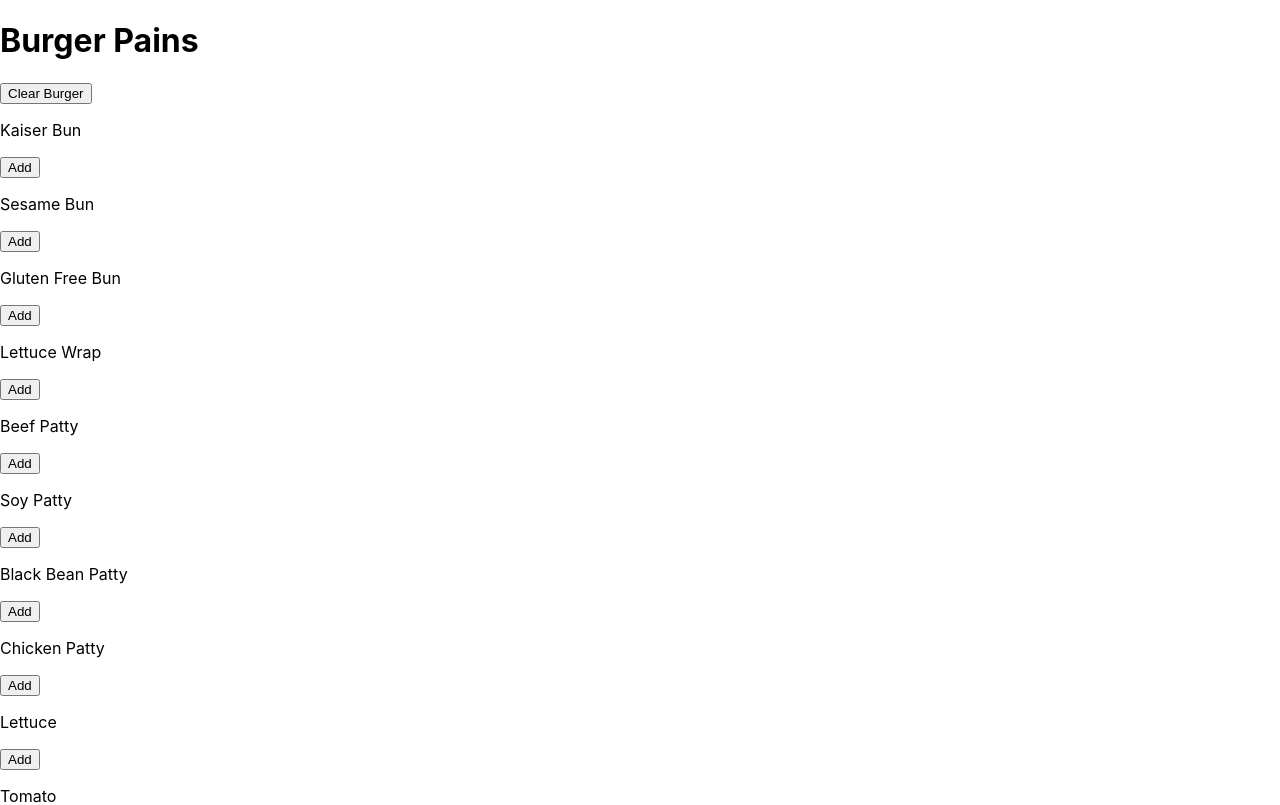
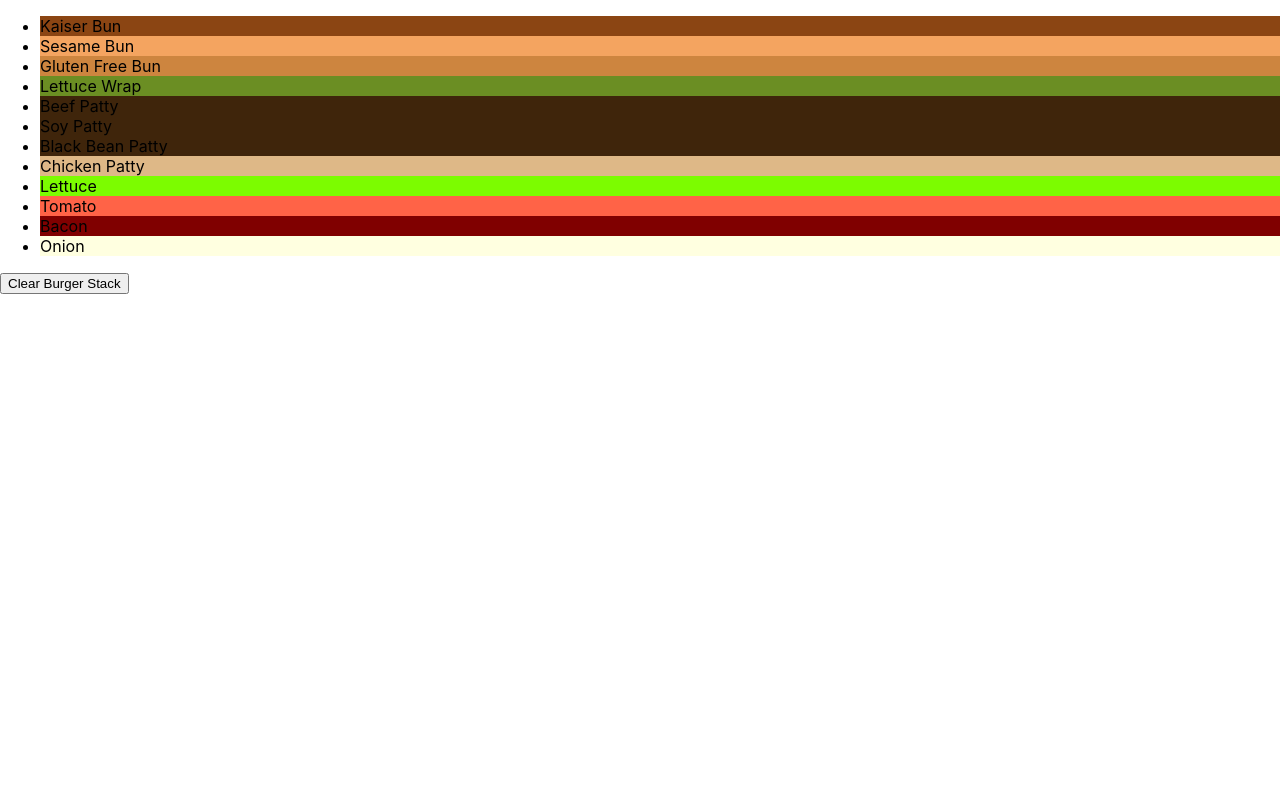
Before and after one commit to jaysun025/burger-stack, a React (Create React App) app: page / in a window 1280 px wide. Shown: the top 805 px of the page. Built offline with nearby package versions, Linux system fonts and the light colour scheme.

Commit message:
learing how to do it right

```diff
--- /dev/null
+++ b/src/App.js
@@ -0,0 +1,47 @@
+import React, { Component } from 'react'
+import IngredientList from './IngredientList'
+import BurgerPane from './BurgerPane'
+
+
+const ingredients = [
+    {name: 'Kaiser Bun', color: 'saddlebrown'},
+    {name: 'Sesame Bun', color: 'sandybrown'},
+    {name: 'Gluten Free Bun', color: 'peru'},
+    {name: 'Lettuce Wrap', color: 'olivedrab'},
+    {name: 'Beef Patty', color: '#3F250B'},
+    {name: 'Soy Patty', color: '#3F250B'},
+    {name: 'Black Bean Patty', color: '#3F250B'},
+    {name: 'Chicken Patty', color: 'burlywood'},
+    {name: 'Lettuce', color: 'lawngreen'},
+    {name: 'Tomato', color: 'tomato'},
+    {name: 'Bacon', color: 'maroon'},
+    {name: 'Onion', color: 'lightyellow'}
+  ]
+
+
+class App extends Component{
+    state = {
+        burgerIngredients: []
+    }
+
+    addToBurger = (e) => {
+        let currentBurger = this.state.burgerIngredients
+        currentBurger.push(e.target.innerText)
+
+        this.setState({
+            burgerIngredients: currentBurger
+        })
+    }
+
+    render() {
+        return (
+            <div>
+                <IngredientList ingredients={ingredients} addToBurger={this.addToBurger} />
+                <BurgerPane burgerIngredients={this.state.burgerIngredients} />
+            </div>
+        )
+    }
+}
+
+
+export default App;
--- a/src/BurgerPane.js
+++ b/src/BurgerPane.js
@@ -1,11 +1,18 @@
+import React, { Component } from 'react'
+import BurgerStack from './BurgerStack'
+import ClearBurger from './ClearBurger'
 
+class BurgerPane extends Component {
+// handle passed in props and state vals and functions
 
-let BurgerPane = (props) => {
+  render() {
     return (
-        <div>
-          <h1>Burger Pains</h1>
-        </div>
+      <div>
+        <BurgerStack burgerIngredients={this.props.burgerIngredients} />
+        <ClearBurger />
+      </div>
     )
+  }
 }
 
 export default BurgerPane
--- /dev/null
+++ b/src/BurgerStack.js
@@ -0,0 +1,19 @@
+import React, { Component } from 'react'
+import Ingredient from './Ingredient'
+
+class BurgerStack extends Component {
+    render () {
+// call .map on our past props array and render
+// an ingredient component for each item.
+let burgerIngredients = this.props.burgerIngredients.reverse().map((item, index) => (
+    <Ingredient ingredient={item} key={`keyB${index}`} />
+))
+        return (
+            <ul>
+                {burgerIngredients}
+            </ul>
+        )
+    }
+}
+
+export default BurgerStack
--- a/src/BurgerStacker.js
+++ /dev/null
@@ -1,51 +0,0 @@
-import './App.css';
-import IngredientList from './components/IngredientList'
-import React, { Component } from 'react'
-import BurgerPane from './BurgerPane'
-import ClearBurger from './components/ClearBurger'
-
-class BurgerStacker extends Component{
-  constructor() {
-    super()
-  this.state =  {
-    ingredients: [
-    {name: 'Kaiser Bun', color: 'saddlebrown'},
-    {name: 'Sesame Bun', color: 'sandybrown'},
-    {name: 'Gluten Free Bun', color: 'peru'},
-    {name: 'Lettuce Wrap', color: 'olivedrab'},
-    {name: 'Beef Patty', color: '#3F250B'},
-    {name: 'Soy Patty', color: '#3F250B'},
-    {name: 'Black Bean Patty', color: '#3F250B'},
-    {name: 'Chicken Patty', color: 'burlywood'},
-    {name: 'Lettuce', color: 'lawngreen'},
-    {name: 'Tomato', color: 'tomato'},
-    {name: 'Bacon', color: 'maroon'},
-    {name: 'Onion', color: 'lightyellow'}
-  ],
-  burgerArray: []
-}
-
-this.addFood = () => {
-  let tempFood = this.state.ingredArray
-  tempFood.push(this.state.newFood)
-}
-
-this.clearFood = (e) => {
-  e.preventDefault()
-  console.log('clicked')
-  this.setState({burgerArray: []})
-}
-
-  }
-  render() {
-  return (
-    <form>
-      <BurgerPane />
-      <ClearBurger clearFood={this.clearFood}/>
-      <IngredientList ingredients={this.state.ingredients} />
-    </form>
-  )
-}
-}
-
-export default BurgerStacker;
--- /dev/null
+++ b/src/ClearBurger.js
@@ -0,0 +1,11 @@
+import React, { Component } from 'react'
+
+class ClearBurger extends Component {
+    render () {
+        return (
+            <button>Clear Burger Stack</button>
+        )
+    }
+}
+
+export default ClearBurger
--- /dev/null
+++ b/src/Ingredient.js
@@ -0,0 +1,13 @@
+import React, { Component } from 'react'
+
+class Ingredient extends Component {
+    render () {
+        return (
+            <li onClick={(e) => this.props.addToBurger(e)} style= {{backgroundColor: this.props.color}} key= {this.props.key}>
+                {this.props.ingredient}
+            </li>
+        )
+    }
+}
+
+export default Ingredient
--- /dev/null
+++ b/src/IngredientList.js
@@ -0,0 +1,19 @@
+import React, { Component } from 'react'
+import Ingredient from './Ingredient'
+
+class IngredientList extends Component {
+    render () {
+// take array of props and use .map
+        let ingredientComponents = this.props.ingredients.map((item, index) => (
+            <Ingredient addToBurger={this.props.addToBurger} ingredient={item.name} color={item.color} key={`key${index}`} />
+        ))
+
+        return (
+            <ul>
+               {ingredientComponents}
+            </ul>
+        )
+    }
+}
+
+export default IngredientList
--- a/src/components/ClearBurger.js
+++ /dev/null
@@ -1,11 +0,0 @@
-import React, { Component } from 'react'
-
-class ClearBurger extends Component{
-    render() {
-        return (
-            <button onClick={this.props.clearFood}>Clear Burger</button>
-        )
-    }
-}
-
-export default ClearBurger
--- a/src/components/IngredientList.js
+++ /dev/null
@@ -1,18 +0,0 @@
-import React, { Component } from 'react'
-
-let IngredientList = (props) => {
-    return (
-        <div>
-        {props.ingredients.map((ingredient) => {
-          return (
-              <div>
-              <p>{ingredient.name}</p>
-              <button>Add</button>
-              </div>
-          )
-        })}
-        </div>
-    )
-}
-
-export default IngredientList
--- a/src/index.js
+++ b/src/index.js
@@ -2,11 +2,11 @@ import React from 'react';
 import ReactDOM from 'react-dom';
 import './index.css';
 import reportWebVitals from './reportWebVitals';
-import BurgerStacker from './BurgerStacker';
+import App from './App';
 
 ReactDOM.render(
   <React.StrictMode>
-    <BurgerStacker />
+    <App />
   </React.StrictMode>,
   document.getElementById('root')
 );
```
Also changed, not shown: component.txt (added).
